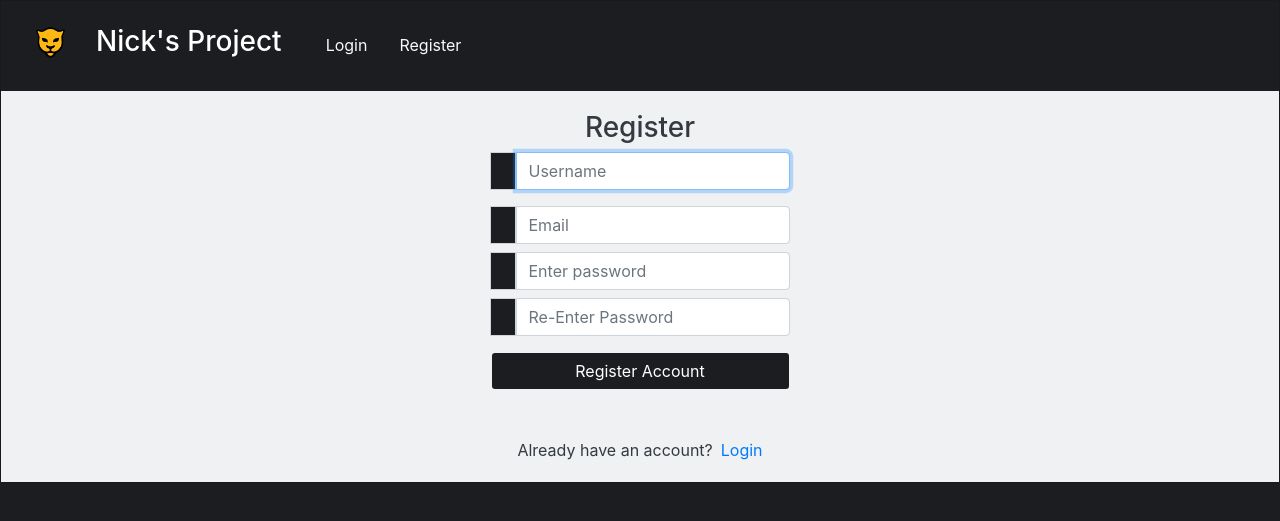
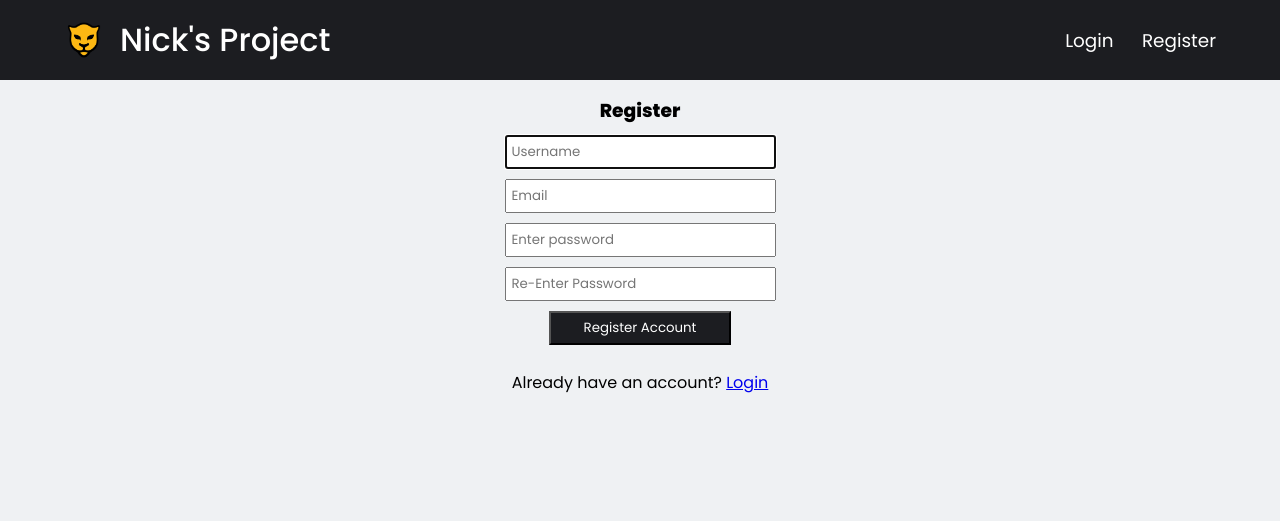
Before and after one commit to nickek/Django-Portfolio, a Django app: page /register/ in a window 1280 px wide. Shown: the top 521 px of the page. Run offline with Django 4.2, Linux system fonts and the light colour scheme; some libraries are stand-ins or nearby versions.

Commit message:
Changed HTML Theme

```diff
--- /dev/null
+++ b/home/static/home/style.css
@@ -0,0 +1,155 @@
+@import url("https://fonts.googleapis.com/css2?family=Poppins:wght@300;400;500;600;800;900&display=swap");
+
+* {
+    margin: 0;
+    padding: 0;
+    box-sizing: border-box;
+    font-family: "Poppins", sans-serif;
+}
+
+body {
+    display: flex;
+    flex-direction: column;
+    text-rendering: optimizeLegibility;
+    background-color: #EFF1F3;
+
+}
+
+header {
+    display: flex;
+    position: fixed;
+    width: 100%;
+    padding: 1rem 5%;
+    background: #1C1D21;
+    justify-content: space-between;
+    align-items: center;
+    z-index: 100;
+}
+
+main {
+    margin-top: 80px;
+    display: flex;
+    padding: 1rem 5%;
+	height: auto;
+    background-color: #EFF1F3;
+    background-position: center;
+    background-size: cover;
+    justify-content: center;
+    text-align: center;
+    z-index: 50;
+}
+.logo {
+    display: flex;
+    align-items: center;
+}
+
+.logo-image {
+    display: flex;
+    margin-right: 1rem;
+    align-items: center;
+}
+
+.logo-text {
+    font-size: 2rem;
+    color: #fff;
+    text-decoration: none;
+    font-weight: 500;
+}
+
+.navbar a {
+    font-size: 1.15rem;
+    color: #fff;
+    text-decoration: none;
+    margin-left: 1.5rem;
+}
+
+#check {
+    display: none;
+}
+
+.icon {
+    position: absolute;
+    right: 5%;
+    font-size: 2rem;
+    color: #fff;
+    cursor: pointer;
+    display: none;
+}
+
+@media (max-width: 992px) {
+    .header {
+        padding: 1rem 5%;
+    }
+}
+
+@media (max-width: 800px) {
+    .icon {
+        display: inline-flex;
+    }
+
+    #check:checked~.icon #menu-icon{
+        display: none;
+    }
+
+    .icon #close-icon {
+        display: none;
+    }
+
+    #check:checked~.icon #close-icon{
+        display: block;
+    }
+
+    .navbar {
+        position: absolute;
+        top: 100%;
+        left: 0;
+        width: 100%;
+        height: 0;
+        overflow: hidden;
+        background: #2d2e35;
+        transition: .3s ease;
+    }
+
+    #check:checked~.navbar{
+        height: 15rem;
+    }
+
+    .navbar a{
+        display: block;
+        font-size: 1rem;
+        margin: 1rem 0;
+        text-align: center;
+        opacity: 0;
+        transform: translateY(-50px);
+        transition: .3s ease;
+    }
+
+    #check:checked~.navbar a{
+        opacity: 1;
+        transform: translateY(0);
+    }
+}
+
+/* login / register code */
+.input-group {
+    margin-top: 10px;
+    margin-bottom: 10px;
+}
+
+.form-control{
+    padding: 5px 5px;
+}
+
+.login_btn {
+    background-color: #1C1D21;
+    color: #fff;
+    width: fit-content;
+    padding: 5px 71px;
+}
+
+.register_btn {
+    background-color: #1C1D21;
+    color: #fff;
+    width: fit-content;
+    padding: 5px 33px;
+}
--- a/home/templates/home/home.html
+++ b/home/templates/home/home.html
@@ -1,7 +1,5 @@
 {% extends 'home/base.html' %}
 {% block release %}
-<div class="card-header">
-<p>Sum random text</p>
-</div>
+    <p>Sum random text</p>
 
 {% endblock %}
--- a/home/templates/home/login_reg_base.html
+++ b/home/templates/home/login_reg_base.html
@@ -3,32 +3,32 @@
   <head>
     <meta charset="utf-8">
     <meta name="viewport" content="width=device-width, initial-scale=1, shrink-to-fit=yes">
-    <link rel="stylesheet" href="https://stackpath.bootstrapcdn.com/bootstrap/4.1.3/css/bootstrap.min.css" integrity="sha384-MCw98/SFnGE8fJT3GXwEOngsV7Zt27NXFoaoApmYm81iuXoPkFOJwJ8ERdknLPMO" crossorigin="anonymous">
-    <script src="https://code.jquery.com/jquery-3.3.1.slim.min.js" integrity="sha384-q8i/X+965DzO0rT7abK41JStQIAqVgRVzpbzo5smXKp4YfRvH+8abtTE1Pi6jizo" crossorigin="anonymous"></script>
-    <script src="https://cdn.jsdelivr.net/npm/bootstrap@4.3.1/dist/js/bootstrap.min.js" integrity="sha384-JjSmVgyd0p3pXB1rRibZUAYoIIy6OrQ6VrjIEaFf/nJGzIxFDsf4x0xIM+B07jRM" crossorigin="anonymous"></script>
+    <link rel="stylesheet" href="/static/home/style.css">
+    <link rel="stylesheet" href="https://unpkg.com/boxicons@2.1.4/css/boxicons.min.css">
     <title>Nick's Project</title>
   </head>
-  <body style="background-color:#1C1D21">
-    <div class="card text-white" style="background-color:#1C1D21">
-    <nav class="navbar navbar-expand-lg">
+  <body>
+    <header>
+        <div class="logo">
+        <a class="logo-image">
+            <img src="/static/logo.png" width="40" height="40">
+        </a>
+        <a class="logo-text" href="#">Nick's Project</a>
+        </div>
+        <input type="checkbox" id="check">
+        <label for="check" class="icon">
+            <i class='bx bx-menu-alt-right' id="menu-icon"></i>
+            <i class='bx bx-x' id="close-icon"></i>
+        </label>
 
-    <ul class="navbar-nav nav-pills p-3 rounded" >
-      <li>
-        <img src="/static/logo.png" width="35" height="35" class="d-inline-block align-middle" alt="">
-      </li>
-      <li class="nav-header"><h3>&emsp;Nick's Project&emsp;</h3></li>
-      <li class="nav-item px-2">
-          <a class="nav-link text-light" href="{% url 'login' %}">Login</a>
-      </li>
-      <li class="nav-item px-2">
-          <a class="nav-link text-light" href="{% url 'register' %}">Register</a>
-      </li>
-    </ul>
-    </nav>
-    <div class="text-dark" style="background-color:#EFF1F3">
-    {% block release %}
-    {% endblock %}
-    </div>
-    </div>
+        <nav class="navbar">
+            <a href="{% url 'login' %}">Login</a>
+            <a href="{% url 'register' %}">Register</a>
+        </nav>
+    </header>
+    <main>
+        {% block release %}
+        {% endblock %}
+    </main>
   </body>
 </html>
--- a/home/templates/home/register.html
+++ b/home/templates/home/register.html
@@ -11,38 +11,40 @@
 
 					<form method="POST" action="">
                         {% csrf_token %}
-						<div class="input-group mb-3">
+						<div class="input-group">
 							<div class="input-group-append">
-								<span class="input-group-text" style="background-color:#1C1D21"><i class="fas fa-user"></i></span>
+								<span class="input-group-text"><i class="fas fa-user"></i></span>
 							</div>
                             {{ form.username }}
 						</div>
-						<div class="input-group mb-2">
+						<div class="input-group">
 							<div class="input-group-append">
-								<span class="input-group-text" style="background-color:#1C1D21"><i class="fas fa-envelope-square"></i></span>
+								<span class="input-group-text"><i class="fas fa-envelope-square"></i></span>
 							</div>
 							{{ form.email }}
 						</div>
-						<div class="input-group mb-2">
+						<div class="input-group">
 							<div class="input-group-append">
-								<span class="input-group-text" style="background-color:#1C1D21"><i class="fas fa-key"></i></span>
+								<span class="input-group-text"><i class="fas fa-key"></i></span>
 							</div>
 							{{ form.password1 }}
 						</div>
-						<div class="input-group mb-2">
+						<div class="input-group">
 							<div class="input-group-append">
-								<span class="input-group-text" style="background-color:#1C1D21"><i class="fas fa-key"></i></span>
+								<span class="input-group-text"><i class="fas fa-key"></i></span>
 							</div>
 							{{ form.password2 }}
 						</div>
 
 				   		<div class="d-flex justify-content-center mt-3 login_container">
-				 			<input class="btn login_btn text-white" style="background-color:#1C1D21" type="submit" value="Register Account">
+				 			<input class="btn register_btn" type="submit" value="Register Account">
 				   		</div>
 					</form>
 				</div>
 				<br>
-                {{ form.errors }}
+				<div class="'error-message">
+                	{{ form.errors }}
+				</div>
 				<div class="mt-4">
 					<div class="d-flex justify-content-center links">
 						Already have an account? <a href="{% url 'login' %}" class="ml-2">Login</a>
@@ -55,10 +57,10 @@
 <script>
     //Query All input fields
     var form_fields = document.getElementsByTagName('input')
-    form_fields[1].placeholder='Username';
-    form_fields[2].placeholder='Email';
-    form_fields[3].placeholder='Enter password';
-    form_fields[4].placeholder='Re-Enter Password';
+    form_fields[2].placeholder='Username';
+    form_fields[3].placeholder='Email';
+    form_fields[4].placeholder='Enter password';
+    form_fields[5].placeholder='Re-Enter Password';
 
 
     for (var field in form_fields){
```
Also changed, not shown: home/templates/home/base.html (+27 -39 lines), home/templates/home/legacy_base.html (added, +49 -0 lines), home/templates/home/login.html (+11 -9 lines), db.sqlite3.
